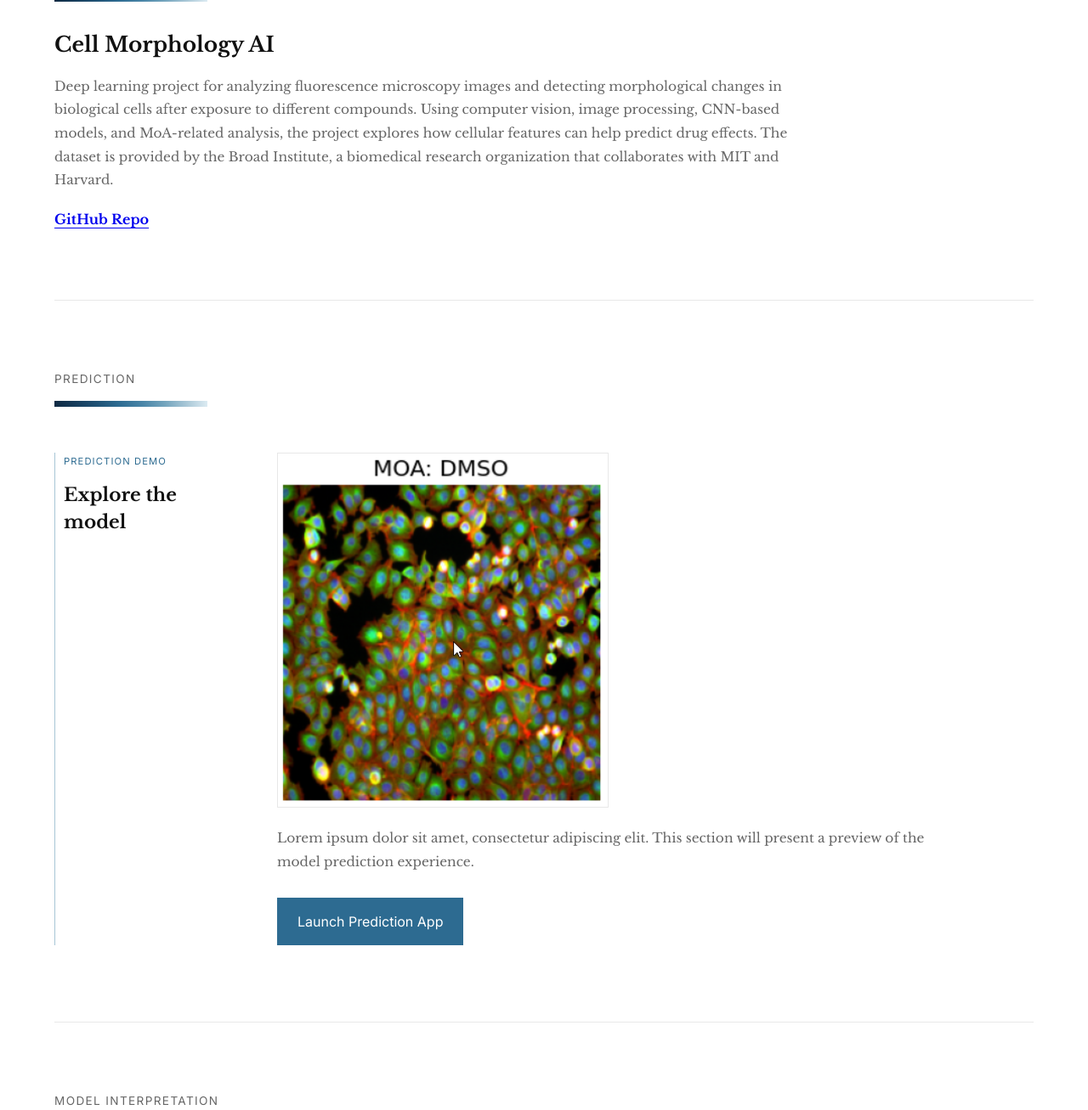
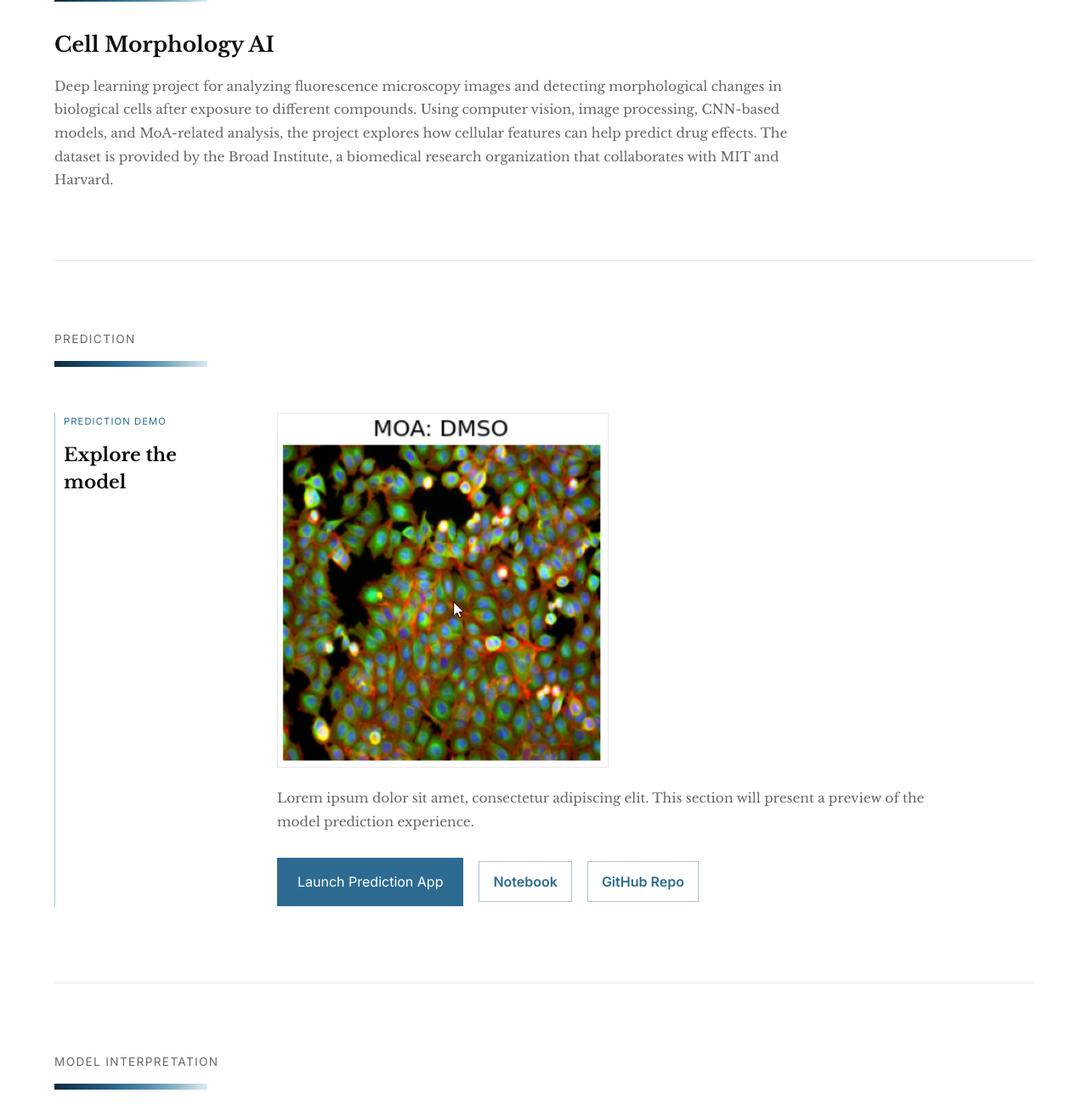
Before and after one commit to 42engineering/P3MetodologiasAgilesML, a Python web app: template portafolio/frontend/template/index.html in a window 1280 px wide. Shown: the part 770-2077 px from the top of the page at 85% size. Run offline with Jinja, Linux system fonts and the light colour scheme; the template is opened without the code that fills it, so the values that code supplies are empty.

Commit message:
included notebook and githunRepo buttoms in FE

```diff
--- a/portafolio/frontend/projects.json
+++ b/portafolio/frontend/projects.json
@@ -15,7 +15,7 @@
       "MoA Analysis",
       "Broad Bioimage Benchmark Collection (BBBC)"
     ],
-    "githubRepo": "https://github.com/42engineering/P3MetodologiasAgilesML/blob/ecdc863e9c6ed1af7d67adf666306de0aefaa88d/portafolio/projects/P2/notebooks/P2-ProyectoLibroLaOdiseaV4_9_Master.ipynb",
+    "githubRepo": "https://github.com/42engineering/P3MetodologiasAgilesML/tree/ecdc863e9c6ed1af7d67adf666306de0aefaa88d/portafolio/projects/P2",
     "modelInterpretation": "Lorem ipsum dolor sit amet, consectetur adipiscing elit. Sed do eiusmod tempor incididunt ut labore et dolore magna aliqua.",
     "interpretationGraphs": {
       "graphs": [
@@ -106,7 +106,10 @@
         "numberImagesPerRow": 1,
         "size": "50%"
       }
-    }
+    },
+    "notebookLink": "https://github.com/42engineering/P3MetodologiasAgilesML/blob/ecdc863e9c6ed1af7d67adf666306de0aefaa88d/portafolio/projects/P2/notebooks/P2-ProyectoLibroLaOdiseaV4_9_Master.ipynb",
+    "notebookLinkEnabled": true,
+    "githubRepoEnabled": true
   },
   {
     "projectId": "P1",
@@ -123,7 +126,7 @@
       "Emotion Classification",
       "Machine Learning"
     ],
-    "githubRepo": "https://github.com/42engineering/P3MetodologiasAgilesML/blob/ecdc863e9c6ed1af7d67adf666306de0aefaa88d/portafolio/projects/P1/notebooks/DP1B_5_0_ProyectoMedicinaBiologia_V5.ipynb",
+    "githubRepo": "https://github.com/42engineering/P3MetodologiasAgilesML/tree/ecdc863e9c6ed1af7d67adf666306de0aefaa88d/portafolio/projects/P1",
     "modelInterpretation": "Lorem ipsum dolor sit amet, consectetur adipiscing elit. Sed do eiusmod tempor incididunt ut labore et dolore magna aliqua.",
     "interpretationGraphs": {
       "graphs": [
@@ -214,7 +217,10 @@
         "numberImagesPerRow": 1,
         "size": "100%"
       }
-    }
+    },
+    "notebookLink": "https://github.com/42engineering/P3MetodologiasAgilesML/blob/ecdc863e9c6ed1af7d67adf666306de0aefaa88d/portafolio/projects/P1/notebooks/DP1B_5_0_ProyectoMedicinaBiologia_V5.ipynb",
+    "notebookLinkEnabled": true,
+    "githubRepoEnabled": true
   },
   {
     "projectId": "P3",
@@ -232,7 +238,7 @@
       "yfinance",
       "Yahoo Finance"
     ],
-    "githubRepo": "https://github.com/42engineering/P3MetodologiasAgilesML/blob/ecdc863e9c6ed1af7d67adf666306de0aefaa88d/portafolio/projects/P2/notebooks/P2-ProyectoLibroLaOdiseaV4_9_Master.ipynb",
+    "githubRepo": "https://github.com/42engineering/P3MetodologiasAgilesML/tree/ecdc863e9c6ed1af7d67adf666306de0aefaa88d/portafolio/projects/P3_tsla",
     "modelInterpretation": "Lorem ipsum dolor sit amet, consectetur adipiscing elit. Sed do eiusmod tempor incididunt ut labore et dolore magna aliqua.",
     "interpretationGraphs": {
       "graphs": [
@@ -323,6 +329,9 @@
         "numberImagesPerRow": 1,
         "size": "100%"
       }
-    }
+    },
+    "notebookLink": "https://github.com/42engineering/P3MetodologiasAgilesML/blob/ecdc863e9c6ed1af7d67adf666306de0aefaa88d/portafolio/projects/P2/notebooks/P2-ProyectoLibroLaOdiseaV4_9_Master.ipynb",
+    "notebookLinkEnabled": true,
+    "githubRepoEnabled": true
   }
 ]
--- a/portafolio/frontend/template/index.html
+++ b/portafolio/frontend/template/index.html
@@ -38,7 +38,6 @@
         <div class="overview-content">
             <h2 id="overviewShortTitle">Project</h2>
             <p id="projectDescription"></p>
-            <a id="githubRepoLink" class="project-repo-link" href="#" target="_blank" rel="noopener noreferrer">GitHub Repo</a>
         </div>
     </section>
 
@@ -54,7 +53,11 @@
                 <article class="prediction-preview">
                     <div id="predictionVisual" class="prediction-visual"></div>
                     <p id="predictionText"></p>
-                    <a id="launchPredictionButton" class="primary-btn" href="#">Launch Prediction App</a>
+                    <div class="prediction-actions">
+                        <a id="launchPredictionButton" class="primary-btn" href="#">Launch Prediction App</a>
+                        <a id="notebookLink" class="project-resource-link notebook-link" href="#" target="_blank" rel="noopener noreferrer">Notebook</a>
+                        <a id="githubRepoLink" class="project-resource-link github-repo-link" href="#" target="_blank" rel="noopener noreferrer">GitHub Repo</a>
+                    </div>
                 </article>
             </div>
         </div>
--- a/portafolio/frontend/template/templateStyle.css
+++ b/portafolio/frontend/template/templateStyle.css
@@ -248,10 +248,60 @@
 }
 
 
-.project-repo-link {
-    display: inline-flex;
-    margin-top: 18px;
-    font-weight: 600;
-    text-decoration: underline;
-    text-underline-offset: 4px;
+.prediction-actions {
+    display:flex;
+    align-items:center;
+    flex-wrap:wrap;
+    gap:18px;
+    margin-top:28px;
 }
+
+.prediction-actions .primary-btn {
+    margin-top:0;
+}
+
+.project-resource-link {
+    display:inline-flex;
+    align-items:center;
+    justify-content:center;
+    min-height:48px;
+    padding:0 16px;
+    border:1px solid var(--project-divider);
+    background:var(--spectrum-8);
+    color:var(--spectrum-2);
+    font-family:'Inter',sans-serif;
+    font-weight:600;
+    text-decoration:none;
+    transition:.2s;
+}
+
+.project-resource-link:hover {
+    border-color:var(--accent);
+    background:var(--spectrum-7);
+    color:var(--spectrum-1);
+}
+
+.notebook-link {
+    background:#fff;
+    color:var(--accent);
+    /* background:var(--spectrum-8); */
+    /* color:var(--spectrum-3); */
+}
+
+.github-repo-link {
+    background:#fff;
+    color:var(--accent);
+}
+
+@media(max-width:768px){
+    .prediction-actions{
+        align-items:stretch;
+    }
+
+    .prediction-actions .primary-btn,
+    .project-resource-link{
+        width:100%;
+        justify-content:center;
+        text-align:center;
+    }
+}
```
Also changed, not shown: portafolio/frontend/template/templateScript.js (+19 -10 lines).
